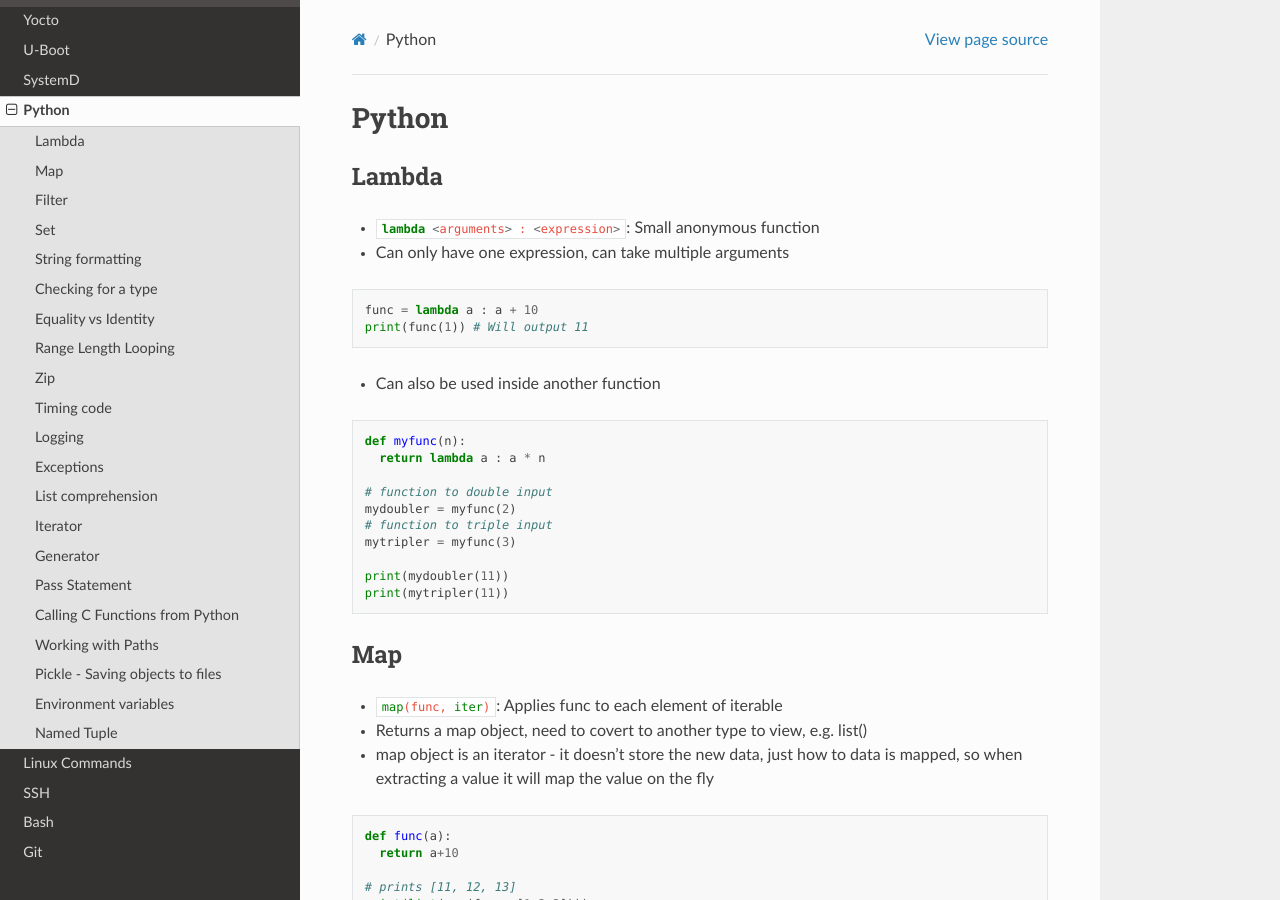
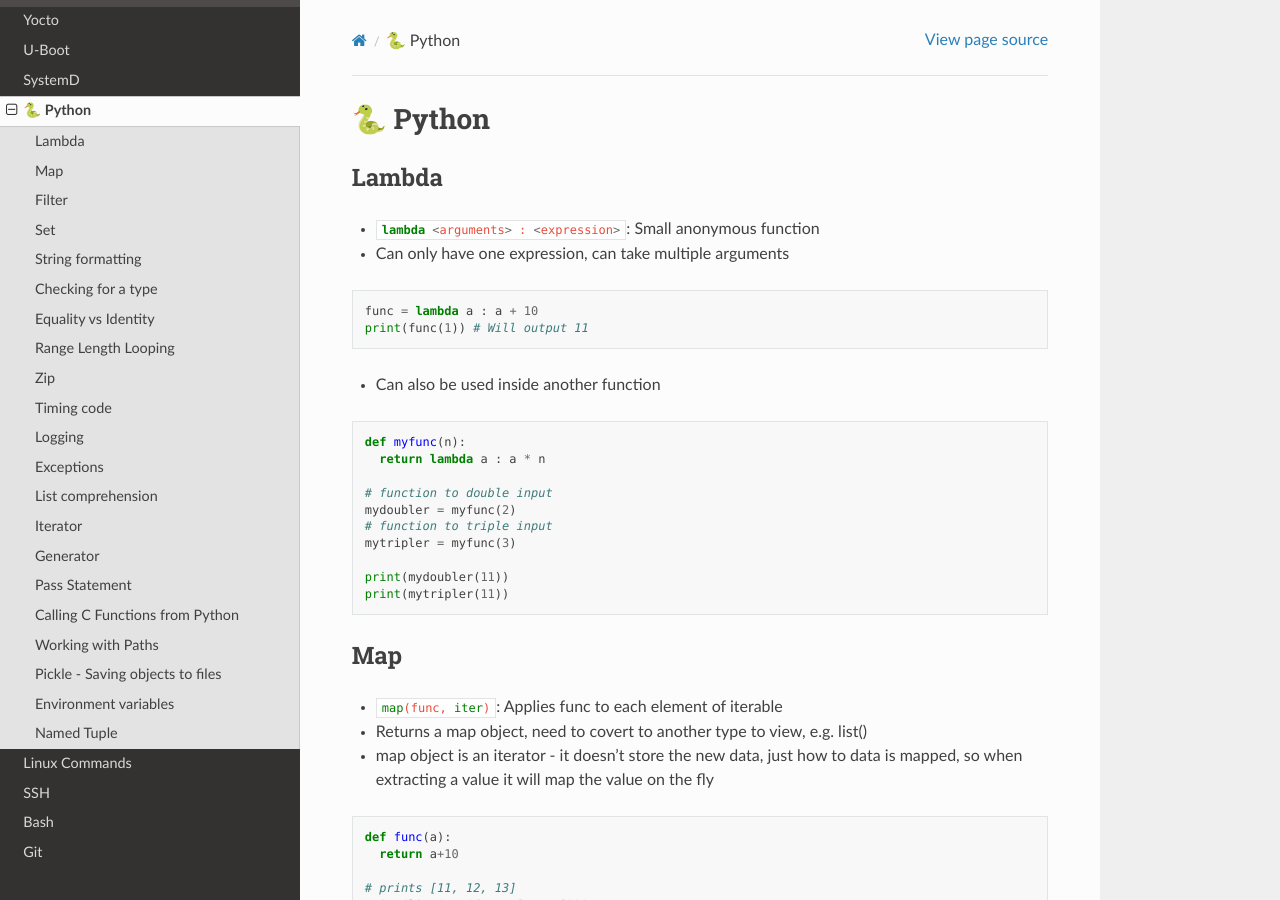
Before and after one commit to mcbottcher/my_docs, a Sphinx documentation site: the page built from docs/source/python.rst, in a window 1280 px wide and 900 px high. Built offline with Sphinx 7.4.7 and the Read the Docs theme 2.0.0, drawn with Linux system fonts in a browser that asks for light colours; some of the changed lines change nothing that is shown.

Commit message:
docs: Add emoji support

```diff
--- a/docs/requirements.txt
+++ b/docs/requirements.txt
@@ -1 +1,2 @@
 sphinx-rtd-theme
+sphinxemoji
--- a/docs/source/conf.py
+++ b/docs/source/conf.py
@@ -17,6 +17,7 @@ release = '0.1'
 extensions = [
     'sphinx.ext.duration',
     'sphinx_rtd_theme',
+    'sphinxemoji.sphinxemoji',
 ]
 
 templates_path = ['_templates']
--- a/docs/source/python.rst
+++ b/docs/source/python.rst
@@ -1,8 +1,8 @@
 .. role:: python(code)
     :language: python
 
-Python
-======
+|:snake:| Python
+================
 
 Lambda
 ------
```
